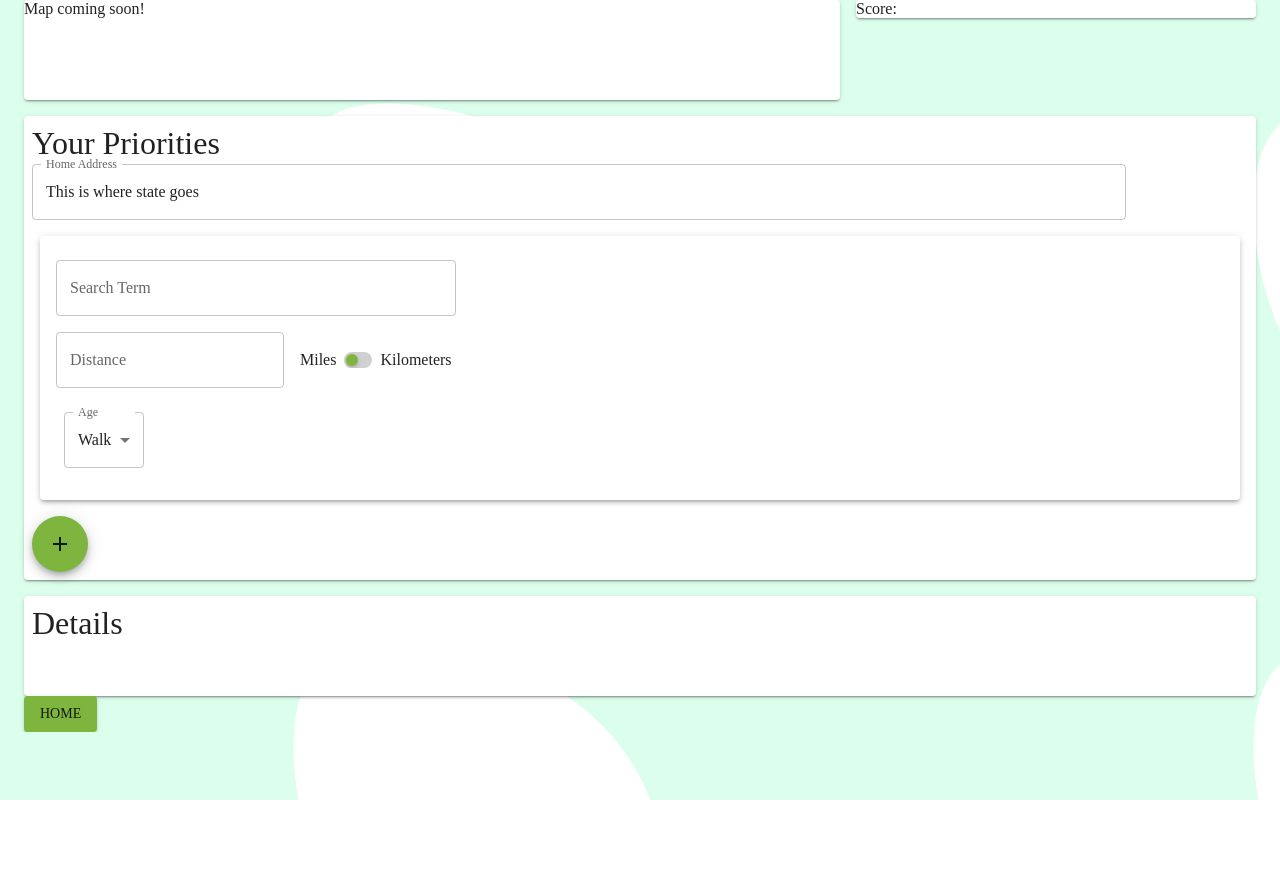
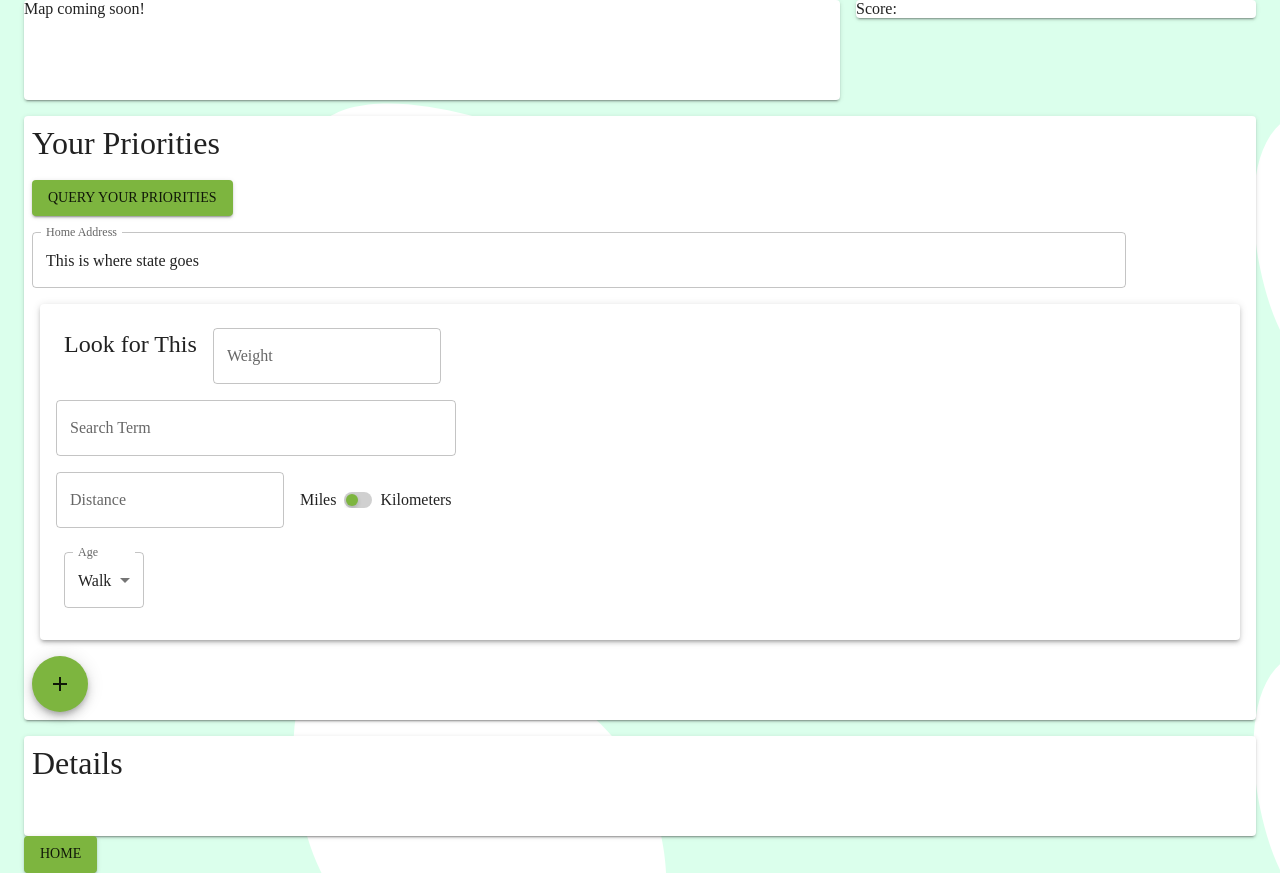
Before and after one commit to gregplechaty/locationRanker, a Next.js app: page /rank in a window 1280 px wide. Before the commit the page ends 800 px from the top, so only its background shows below. Built offline with nearby package versions, Linux system fonts and the light colour scheme.

Commit message:
First attempt at getting the google api to work with hardcoded parameters.

```diff
--- a/package.json
+++ b/package.json
@@ -12,6 +12,7 @@
     "@emotion/react": "^11.10.8",
     "@emotion/styled": "^11.10.8",
     "@fontsource/crimson-pro": "^4.5.11",
+    "@googlemaps/js-api-loader": "^1.15.1",
     "@material-ui/icons": "^4.11.3",
     "@mui/icons-material": "^5.11.16",
     "@mui/material": "^5.12.2",
@@ -24,5 +25,8 @@
     "react": "18.2.0",
     "react-dom": "18.2.0",
     "typescript": "5.0.4"
+  },
+  "devDependencies": {
+    "@types/google.maps": "^3.52.6"
   }
 }
--- a/src/components/rank/Priorities.tsx
+++ b/src/components/rank/Priorities.tsx
@@ -9,6 +9,8 @@ import AddIcon from "@mui/icons-material/Add";
 import Stack from "@mui/material/Stack";
 import { AntSwitch } from "./Priorities/AntSwitch";
 import ModeDropdown from "./Priorities/ModeDropdown";
+import Button from "@mui/material/Button";
+import { findPlaces } from "utils/search/googlePlacesSearch";
 
 const Priorities = () => {
   return (
@@ -18,6 +20,11 @@ const Priorities = () => {
           <Typography variant="h4" component="h3">
             Your Priorities
           </Typography>
+          <Box paddingY={2}>
+            <Button variant="contained" onClick={findPlaces}>
+              Query Your Priorities
+            </Button>
+          </Box>
           <TextField
             sx={{ width: "90%" }}
             label="Home Address"
@@ -27,6 +34,27 @@ const Priorities = () => {
           />
           <Paper elevation={3} sx={{ padding: "1rem", margin: "1rem 0.5rem" }}>
             <Box display="flex" flexDirection="column">
+              <Box display="flex" paddingY={1}>
+                <Box paddingX={1}>
+                  <Typography variant="h5" component="h4">
+                    Look for This
+                  </Typography>
+                </Box>
+                <Box paddingX={1}>
+                  <TextField
+                    label="Weight"
+                    type="number"
+                    variant="outlined"
+                    inputProps={{
+                      inputMode: "numeric",
+                      pattern: "[0-9]*",
+                      shrink: "true",
+                      step: 1,
+                    }}
+                  />
+                </Box>
+              </Box>
+
               <Box paddingY={1}>
                 <TextField
                   sx={{ width: "25rem" }}
@@ -44,7 +72,7 @@ const Priorities = () => {
                   inputProps={{
                     inputMode: "numeric",
                     pattern: "[0-9]*",
-                    shrink: true,
+                    shrink: "true",
                     step: 0.1,
                   }}
                 />
--- a/src/pages/rank/index.tsx
+++ b/src/pages/rank/index.tsx
@@ -32,6 +32,8 @@ export default function Rank() {
           <Link href="/">Home</Link>
         </Button>
       </div>
+      {/* invisible map */}
+      <div id="invisibleMap" style={{ width: "0px", height: "0px" }}></div>
     </Container>
   );
 }
--- /dev/null
+++ b/src/utils/search/googlePlacesSearch.ts
@@ -0,0 +1,63 @@
+import { Loader } from "@googlemaps/js-api-loader";
+
+export const findPlaces = async () => {
+  const loader = new Loader({
+    apiKey: "YOUR_API_KEY", //"YOUR_API_KEY",
+    version: "weekly",
+    libraries: ["places"],
+  });
+  await loader.load();
+
+  const testLocation = new google.maps.LatLng(43.094543, -87.876833);
+  let map: google.maps.Map;
+  let service: google.maps.places.PlacesService;
+  // let infowindow: google.maps.InfoWindow;
+
+  // Creating invisible map so we can perform our queries
+  map = new google.maps.Map(
+    document.getElementById("invisibleMap") as HTMLElement,
+    {
+      center: testLocation,
+      zoom: 15,
+    }
+  );
+  const request = {
+    query: "restaurant",
+    fields: ["name", "geometry"],
+  };
+
+  service = new google.maps.places.PlacesService(map);
+
+  // OPTION 1: Search for one place to meet criteria
+  // service.findPlaceFromQuery(
+  //   request,
+  //   (
+  //     results: google.maps.places.PlaceResult[] | null,
+  //     status: google.maps.places.PlacesServiceStatus
+  //   ) => {
+  //     if (status === google.maps.places.PlacesServiceStatus.OK && results) {
+  //       for (let i = 0; i < results.length; i++) {
+  //         // createMarker(results[i]);
+  //         console.log("we got data?", results[i]);
+  //       }
+
+  //       // map.setCenter(results[0].geometry!.location!);
+  //     }
+  //   }
+  // );
+
+  // OPTION 2: Search for all places that meet criteria in the radius
+  const requestText = {
+    query: "restaurant",
+    location: testLocation, //{ lat: 37.7749, lng: -122.4194 },
+    radius: 50000,
+  };
+
+  service.textSearch(requestText, (results, status) => {
+    if (status === google.maps.places.PlacesServiceStatus.OK) {
+      results?.forEach((place) => {
+        console.log("text search!", place);
+      });
+    }
+  });
+};
```
Also changed, not shown: 1 other file (tests, documents, lock files or other folders).
